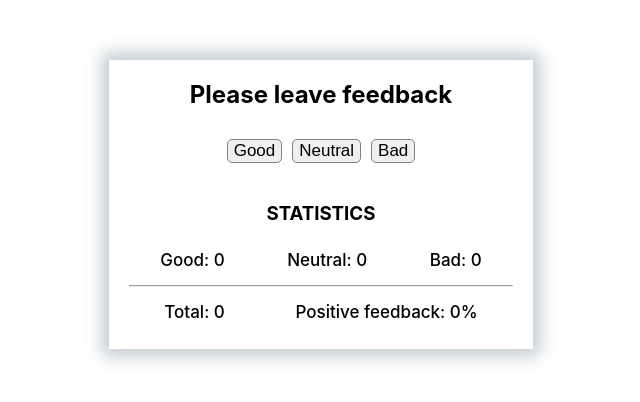
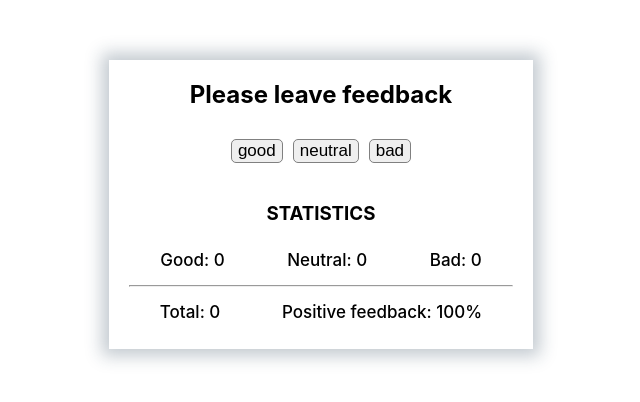
Before and after one commit to ololosh-tralevich/goit-react-hw-02-feedback, a React (Create React App) app: page / in a window 1280 px wide. Shown: the top 402 px of the page, without its empty margins (319-959 px from the left). Built offline with nearby package versions, Linux system fonts and the light colour scheme.

Commit message:
finaly finished refactor

```diff
--- a/src/components/feedback/feedback.jsx
+++ b/src/components/feedback/feedback.jsx
@@ -1,73 +1,60 @@
 import { Component } from 'react';
 
 import Statistics from 'components/statistics/Statistics';
+import FeedbackOptions from 'components/feedbackOptions/FeedbackOptions';
 
 import styles from './feedback.module.css';
 // import PropTypes from "prop-types";
+
+let totalRating = 0;
+let positivePerc = 100;
 
 class Feedback extends Component {
   state = {
     good: 0,
     neutral: 0,
     bad: 0,
-    total: 0,
-    positivePerc: 0,
   };
 
-  feedbackBtn(property) {
+  handleIncrement = event => {
+    const { name } = event.target;
     this.setState(prevState => {
-      return { [property]: prevState[property] + 1 };
+      return {
+        [name]: prevState[name] + 1,
+      };
     });
     this.countTotalFeedback();
     this.countPositiveFeedbackPercentage();
-  }
+  };
 
   countTotalFeedback() {
     this.setState(prevState => {
-      return {
-        total: prevState.good + prevState.neutral + prevState.bad,
-      };
+      totalRating = prevState.good + prevState.neutral + prevState.bad;
+      return totalRating;
     });
   }
 
   countPositiveFeedbackPercentage() {
     this.setState(prevState => {
-      return {
-        positivePerc: Math.round((prevState.good / prevState.total) * 100),
-      };
+      positivePerc = Math.round((prevState.good / totalRating) * 100);
+      return positivePerc;
     });
   }
 
   render() {
     return (
       <section className={styles.mainContainer}>
-        <div className={styles.feedbackBlock}>
-          <h2>Please leave feedback</h2>
-          <button
-            className={styles.ratingButton}
-            onClick={() => this.feedbackBtn('good')}
-          >
-            Good
-          </button>
-          <button
-            className={styles.ratingButton}
-            onClick={() => this.feedbackBtn('neutral')}
-          >
-            Neutral
-          </button>
-          <button
-            className={styles.ratingButton}
-            onClick={() => this.feedbackBtn('bad')}
-          >
-            Bad
-          </button>
-        </div>
+        <FeedbackOptions
+          options={Object.keys(this.state)}
+          onLeaveFeedback={this.handleIncrement}
+        />
+
         <Statistics
           good={this.state.good}
           neutral={this.state.neutral}
           bad={this.state.bad}
-          total={this.state.total}
-          positivePercentage={this.state.positivePerc}
+          total={totalRating}
+          positivePercentage={positivePerc}
         />
       </section>
     );
--- a/src/components/feedback/feedback.module.css
+++ b/src/components/feedback/feedback.module.css
@@ -14,7 +14,7 @@ h2 {
   margin: 0 0 30px 0;
 }
 
-.feedbackBlock {
+/* .feedbackBlock {
   text-align: center;
 }
 
@@ -35,7 +35,7 @@ h2 {
 
 .ratingButton:last-child {
   margin: 0;
-}
+} */
 /*
 .statBlock {
   width: 100%;
--- /dev/null
+++ b/src/components/feedbackOptions/FeedbackOptions.jsx
@@ -0,0 +1,23 @@
+import styles from './feedbackOptions.module.css';
+
+const FeedbackOptions = ({ options, onLeaveFeedback }) => {
+  const partOfCode = options.map(option => (
+    <button
+      key={option}
+      name={option}
+      className={styles.ratingButton}
+      onClick={onLeaveFeedback}
+    >
+      {option}
+    </button>
+  ));
+
+  return (
+    <div className={styles.feedbackBlock}>
+      <h2>Please leave feedback</h2>
+      {partOfCode}
+    </div>
+  );
+};
+
+export default FeedbackOptions;
--- /dev/null
+++ b/src/components/feedbackOptions/feedbackOptions.module.css
@@ -0,0 +1,22 @@
+.feedbackBlock {
+    text-align: center;
+  }
+
+  .ratingButton {
+    margin-right: 10px;
+    margin-bottom: 20px;
+    font-size: 17px;
+    border-radius: 5px;
+    border: 1px solid grey;
+    transition: 70ms all ease;
+  }
+
+  .ratingButton:active {
+    background-color: red;
+    color: aliceblue;
+    border: 1px solid red;
+  }
+
+  .ratingButton:last-child {
+    margin: 0;
+  }
```
